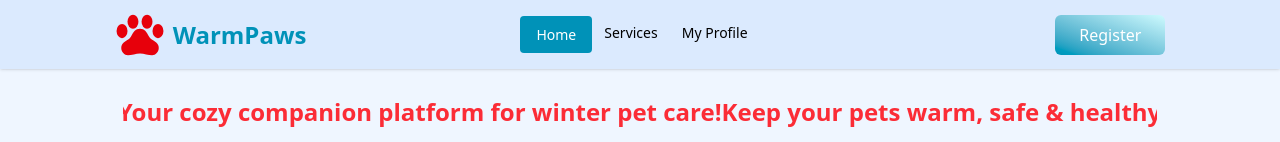
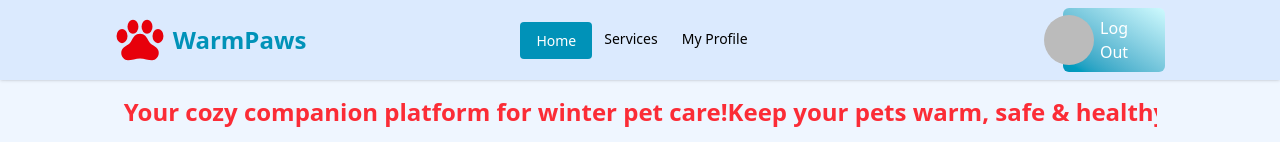
Before and after one commit to Maria-Sultana-Meem/ph-assignment-09, a React (Vite) app: page / in a window 1280 px wide. Shown: the top 142 px of the page. Built offline with nearby package versions, Linux system fonts and the light colour scheme; no server answers; sample sign-in values are in the browser's storage.

Commit message:
private route

```diff
--- a/package.json
+++ b/package.json
@@ -15,6 +15,7 @@
     "react": "^19.1.1",
     "react-dom": "^19.1.1",
     "react-fast-marquee": "^1.6.5",
+    "react-hot-toast": "^2.6.0",
     "react-icons": "^5.5.0",
     "react-router": "^7.9.4",
     "react-toastify": "^11.0.5",
--- /dev/null
+++ b/src/PrivateRoute/PrivateRoute.jsx
@@ -0,0 +1,20 @@
+import React, { useContext } from 'react';
+import { AuthContext } from '../context/AuthContext';
+import { Navigate, useLocation } from 'react-router';
+
+const PrivateRoute = ({children}) => {
+    const {user}=useContext(AuthContext)
+
+    const location = useLocation();
+
+
+    if (!user) {
+        return <Navigate to='/login' state={location.pathname}></Navigate>
+    }
+
+    return  children
+
+
+};
+
+export default PrivateRoute;
--- a/src/components/Card.jsx
+++ b/src/components/Card.jsx
@@ -20,6 +20,7 @@ const Card = ({item}) => {
                     <Link to={`/cardDetails/${serviceId}`} className='btn bg-cyan-600 text-white cursor-pointer'>View Details</Link>
                 </div>
             </div>
+
         </div>
     );
 };
--- a/src/components/Navbar.jsx
+++ b/src/components/Navbar.jsx
@@ -1,43 +1,130 @@
-import React from 'react';
-import { IoPawSharp } from 'react-icons/io5';
-import { Link, NavLink } from 'react-router';
+import React, { useContext } from "react";
+import { IoPawSharp } from "react-icons/io5";
+import { Link, NavLink } from "react-router";
+import { AuthContext } from "../context/AuthContext";
+import { toast } from "react-toastify";
 
 const Navbar = () => {
-    const links = <>
-    <li><NavLink to='/' className={({ isActive }) =>
-    isActive ? "text-white bg-cyan-600 px-4 py-2 cursor-pointer hover:py-3 hover:px-6" : "text-black"
-  }>Home</NavLink></li>
-    <li><NavLink to='/services' className={({ isActive }) =>
-    isActive ? "text-white bg-cyan-600 px-4 py-2 cursor-pointer hover:py-3 hover:px-6" : "text-black"
-  }>Services</NavLink></li>
-    <li><NavLink to='/myProfile' className={({ isActive }) =>
-    isActive ? "text-white bg-cyan-600 px-4 py-2 cursor-pointer hover:py-3 hover:px-6" : "text-black"
-  }>My Profile</NavLink></li>
+  const { user, setUser ,signoutUserFunc} = useContext(AuthContext);
 
+    const handleSignout = () => {
+    signoutUserFunc()
+      .then(() => {
+        toast.success("Signout successful");
+        setUser(null);
+      })
+      .catch((e) => {
+        toast.error(e.message);
+      });
+  };
+  const links = (
+    <>
+      <li>
+        <NavLink
+          to="/"
+          className={({ isActive }) =>
+            isActive
+              ? "text-white bg-cyan-600 px-4 py-2 cursor-pointer hover:py-3 hover:px-6"
+              : "text-black"
+          }
+        >
+          Home
+        </NavLink>
+      </li>
+      <li>
+        <NavLink
+          to="/services"
+          className={({ isActive }) =>
+            isActive
+              ? "text-white bg-cyan-600 px-4 py-2 cursor-pointer hover:py-3 hover:px-6"
+              : "text-black"
+          }
+        >
+          Services
+        </NavLink>
+      </li>
+      <li>
+        <NavLink
+          to="/myProfile"
+          className={({ isActive }) =>
+            isActive
+              ? "text-white bg-cyan-600 px-4 py-2 cursor-pointer hover:py-3 hover:px-6"
+              : "text-black"
+          }
+        >
+          My Profile
+        </NavLink>
+      </li>
     </>
+  );
   return (
-      <div className='bg-blue-100 shadow-sm to fixed w-full top-0 z-10'>
+    <div className="bg-blue-100 shadow-sm to fixed w-full top-0 z-10">
       <div className="navbar   w-10/12 mx-auto ">
         <div className="navbar-start">
           <div className="dropdown">
             <div tabIndex={0} role="button" className="btn btn-ghost lg:hidden">
-        <svg xmlns="http://www.w3.org/2000/svg" className="h-5 w-5" fill="none" viewBox="0 0 24 24" stroke="currentColor"> <path strokeLinecap="round" strokeLinejoin="round" strokeWidth="2" d="M4 6h16M4 12h8m-8 6h16" /> </svg>
+              <svg
+                xmlns="http://www.w3.org/2000/svg"
+                className="h-5 w-5"
+                fill="none"
+                viewBox="0 0 24 24"
+                stroke="currentColor"
+              >
+                {" "}
+                <path
+                  strokeLinecap="round"
+                  strokeLinejoin="round"
+                  strokeWidth="2"
+                  d="M4 6h16M4 12h8m-8 6h16"
+                />{" "}
+              </svg>
             </div>
             <ul
               tabIndex="-1"
-        className="menu menu-sm dropdown-content bg-base-100 rounded-box z-1 mt-3 w-52 p-2 shadow">
+              className="menu menu-sm dropdown-content bg-base-100 rounded-box z-1 mt-3 w-52 p-2 shadow"
+            >
               {links}
             </ul>
           </div>
-    <Link to='/' className=" btn-ghost text-xl flex justify-between items-center gap-2"><IoPawSharp className='text-red-600'  size={50}/><span className='font-bold text-2xl text-cyan-600'> WarmPaws</span></Link>
+          <Link
+            to="/"
+            className=" btn-ghost text-xl flex justify-between items-center gap-2"
+          >
+            <IoPawSharp className="text-red-600" size={50} />
+            <span className="font-bold text-2xl text-cyan-600"> WarmPaws</span>
+          </Link>
         </div>
         <div className="navbar-center hidden lg:flex">
-    <ul className="menu menu-horizontal px-1">
-      {links}
-    </ul>
+          <ul className="menu menu-horizontal px-1">{links}</ul>
         </div>
-  <div className="navbar-end">
-    <Link to='/register' className=" text-white hover:scale-110 transition-all duration-300 bg-gradient-to-bl px-6 py-2 rounded-md from-cyan-100 to-cyan-600 ">Register</Link>
+
+        <div className="navbar-end ">
+          <div className="relative group">
+            {
+            user?  <img
+                src={user?.photoURL || "https://via.placeholder.com/88"}
+                className="ml-70 h-[50px] w-[50px] rounded-full mx-auto"
+                alt=""
+              /> : null
+          }
+          <div className="absolute bottom-full top-5  right-0 -translate-x-1/2 opacity-0 group-hover:opacity-100 transition-opacity  text-red-500 text-sm px-2 py-1 rounded">
+                  {user?.email}
+                </div>
+          </div>
+
+         {
+          user?  <button onClick={handleSignout}
+
+            className=" text-white hover:scale-110 transition-all duration-300 bg-gradient-to-bl px-6 py-2 rounded-md from-cyan-100 to-cyan-600 "
+          >
+            Log Out
+          </button>:  <Link
+            to="/login"
+            className=" text-white hover:scale-110 transition-all duration-300 bg-gradient-to-bl px-6 py-2 rounded-md from-cyan-100 to-cyan-600 "
+          >
+            Login
+          </Link>
+         }
         </div>
       </div>
     </div>
--- a/src/context/AuthProvider.jsx
+++ b/src/context/AuthProvider.jsx
@@ -1,6 +1,6 @@
-import React, { useState } from 'react';
+import React, { useEffect, useState } from 'react';
 import { AuthContext } from './AuthContext';
-import { createUserWithEmailAndPassword, GoogleAuthProvider, signInWithEmailAndPassword, signInWithPopup, updateProfile } from 'firebase/auth';
+import { createUserWithEmailAndPassword, GoogleAuthProvider, onAuthStateChanged, sendPasswordResetEmail, signInWithEmailAndPassword, signInWithPopup, signOut, updateProfile } from 'firebase/auth';
 import { auth } from '../firebase/firebase.config';
 
 const AuthProvider = ({children}) => {
@@ -30,7 +30,16 @@ const googleProvider = new GoogleAuthProvider()
     return signInWithPopup(auth,googleProvider)
 
     }
+    // forgot password
+    const sendPassResetEmailFunc = (email) => {
 
+    return sendPasswordResetEmail(auth, email);
+  };
+    // log out
+    const signoutUserFunc = () => {
+
+    return signOut(auth);
+  };
 
     const authInfo={
     user,
@@ -38,9 +47,21 @@ const googleProvider = new GoogleAuthProvider()
     creatUserWithEmailAndPasswordFunc,
     updateProfileFunc,
     signInWithEmailAndPasswordFunc,
-    googleSignInFunc
+    googleSignInFunc,
+    sendPassResetEmailFunc,
+    signoutUserFunc
     }
+    useEffect(() => {
+    const unsubscribe = onAuthStateChanged(auth, (currUser) => {
+      console.log(currUser);
+      setUser(currUser);
+      ;
+    });
 
+    return () => {
+      unsubscribe();
+    };
+  }, []);
 
     return <AuthContext value={authInfo}>{children}</AuthContext>
 };
--- a/src/main.jsx
+++ b/src/main.jsx
@@ -7,11 +7,13 @@ import router from './routes/Routes'
 import { ToastContainer } from 'react-toastify'
 import AuthProvider from './context/AuthProvider'
 
+
 createRoot(document.getElementById('root')).render(
   <StrictMode>
    <AuthProvider>
     <RouterProvider router={router}></RouterProvider>
    <ToastContainer position='top-center'></ToastContainer>
+
    </AuthProvider>
   </StrictMode>,
 )
--- a/src/pages/Home.jsx
+++ b/src/pages/Home.jsx
@@ -1,6 +1,6 @@
 import React from 'react';
 import HeroSlider from '../components/HeroSlider';
-import { useLoaderData } from 'react-router';
+import { Link, useLoaderData } from 'react-router';
 import Card from '../components/Card';
 import WinterCare from '../components/WinterCare';
 import ExpertVets from '../components/ExpertVets';
@@ -8,7 +8,7 @@ import ExpertVets from '../components/ExpertVets';
 
 const Home = () => {
     const data= useLoaderData()
-
+    const sixItem = data.slice(0, 6)
 
     return (
         <div>
@@ -16,9 +16,10 @@ const Home = () => {
             <HeroSlider></HeroSlider>
             <div className='py-10 grid grid-cols-1 md:grid-cols-2 lg:grid-cols-3 gap-5'>
               {
-                data.map(item=><Card key={item.serviceId} item={item}></Card>)
+                sixItem.map(item=><Card key={item.serviceId} item={item}></Card>)
               }
             </div>
+              <div className='flex justify-center'><Link to='/services' className='btn bg-cyan-700 text-white'>See More</Link></div>
             <WinterCare></WinterCare>
             <ExpertVets></ExpertVets>
 
--- a/src/pages/Login.jsx
+++ b/src/pages/Login.jsx
@@ -1,25 +1,25 @@
-import React, { useContext, useRef, useState } from 'react'
+import React, { useContext,  useEffect,  useRef,  useState } from 'react'
 import { FaEye } from 'react-icons/fa'
 import { IoEyeOff } from 'react-icons/io5'
 import { Link, useLocation, useNavigate } from 'react-router'
 import { AuthContext } from '../context/AuthContext'
 import { toast } from 'react-toastify'
 
+
 const Login = () => {
     const [show,setShow]=useState(false)
-    const {signInWithEmailAndPasswordFunc,user,setUser,googleSignInFunc}= useContext(AuthContext)
+    const {signInWithEmailAndPasswordFunc,user,setUser,googleSignInFunc,sendPassResetEmailFunc}= useContext(AuthContext)
     const location = useLocation();
   const from = location.state || "/";
   const navigate = useNavigate();
-
-  if (user) {
-    navigate("/");
-    return;
-  }
+  const emailRef = useRef(null)
 
 
-
-
+   useEffect(() => {
+    if (user) {
+      navigate(from, { replace: true });
+    }
+  }, [user, navigate, from]);
 
     const handleSignin=(e)=>{
         e.preventDefault()
@@ -34,14 +34,40 @@ const Login = () => {
          navigate(from);
 
 
-          }).catch(e=>{
-            toast.error(e.message)
           })
+          .catch((e) => {
+      if (e.code === "auth/user-not-found") {
+        toast.error("No user found! Please register first.");
+      }
+      else if (e.code === "auth/invalid-credential") {
+
+        if (email && password) {
+          toast.error("No user found! Please register first.");
+        } else {
+          toast.error("Invalid email or password!");
+        }
+      }
+      else if (e.code === "auth/wrong-password") {
+        toast.error("Wrong password! Try again.");
+      }
+      else {
+        toast.error(e.message);
+      }
+    });
 
 
     }
     const handleForgetPassword=()=>{
+       const email = emailRef.current.value
 
+       sendPassResetEmailFunc(email)
+       .then(() => {
+
+        toast.success("Check your email to reset password");
+      })
+      .catch((e) => {
+        toast.error(e.message);
+      });
 
     }
 
@@ -76,7 +102,7 @@ const Login = () => {
                 <input
                   type="email"
                   name="email"
-
+                   ref={emailRef}
                   placeholder="example@email.com"
                   className="input input-bordered w-full bg-white/20 "
                 />
--- a/src/routes/Routes.jsx
+++ b/src/routes/Routes.jsx
@@ -6,6 +6,7 @@ import MyProfile from "../pages/MyProfile";
 import CardDetails from "../pages/CardDetails";
 import Register from "../pages/Register";
 import Login from "../pages/Login";
+import PrivateRoute from "../PrivateRoute/PrivateRoute";
 
 const router = createBrowserRouter([
  {
@@ -24,12 +25,12 @@ const router = createBrowserRouter([
     },
     {
          path:'/myProfile',
-         Component:MyProfile
+         element:<PrivateRoute><MyProfile></MyProfile></PrivateRoute>
     }
     ,
     {
          path:'/cardDetails/:serviceId',
-         Component:CardDetails,
+         element:<PrivateRoute><CardDetails></CardDetails></PrivateRoute>,
          loader:()=>fetch('/data.json')
     },
     {
```
Also changed, not shown: 1 other file (tests, documents, lock files or other folders). Lines whose indentation alone changed are shown as unchanged.
